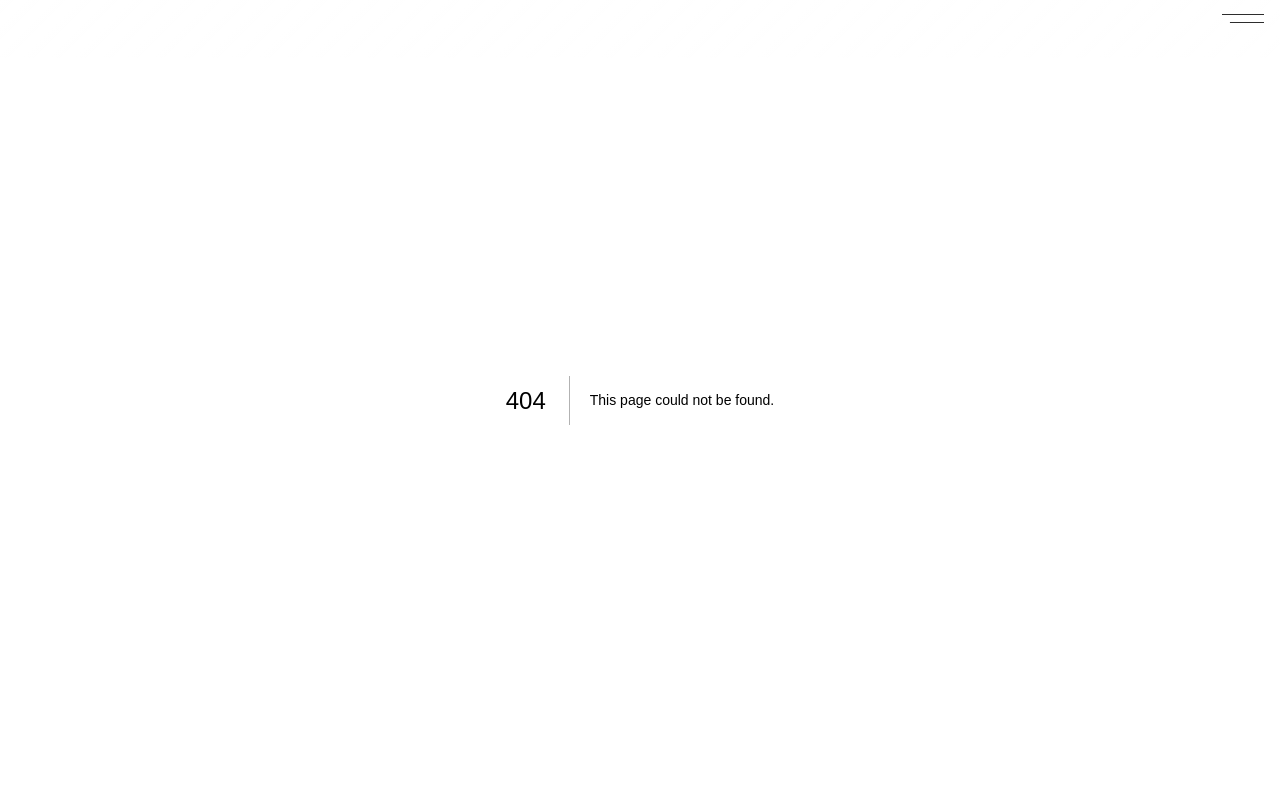
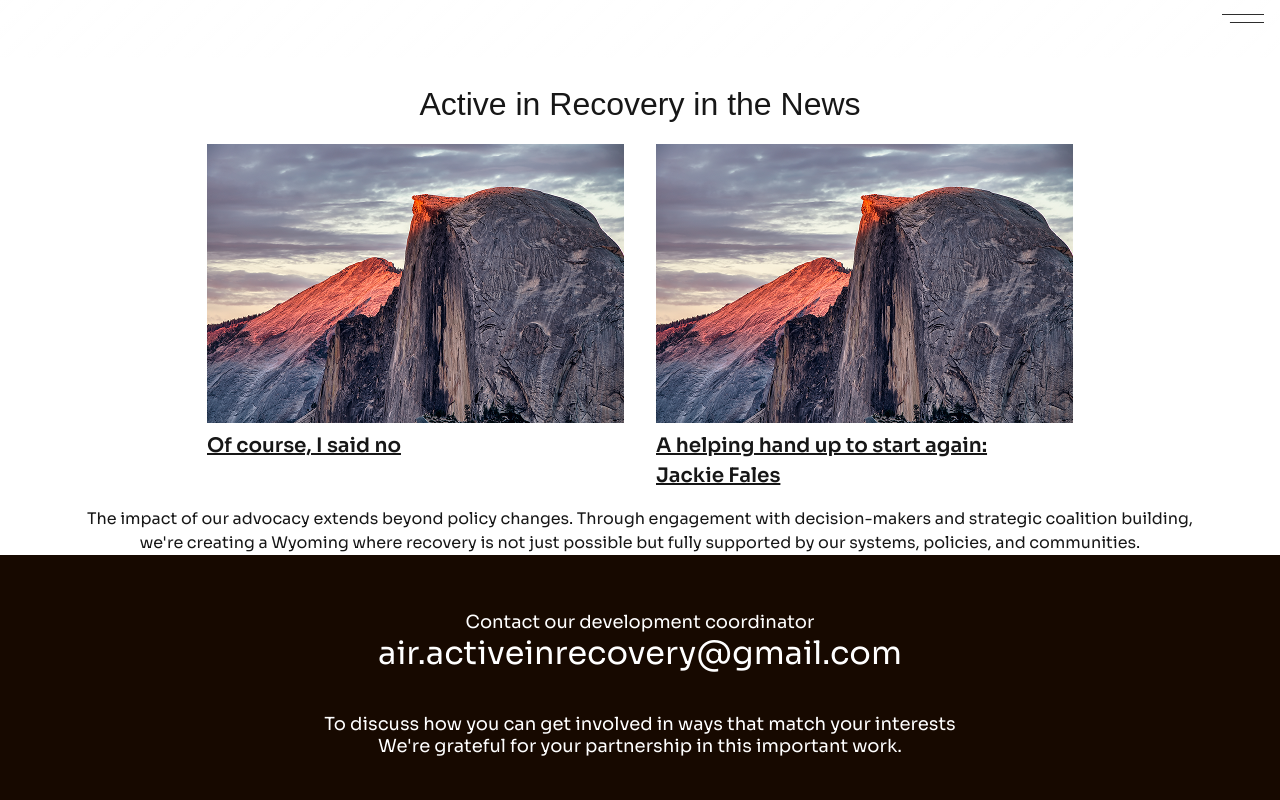
Before and after one commit to AdeJulius46/anime, a Next.js app: page /Landing/Activenews in a window 1280 px wide. Before the commit this address had no page. Shown: the top 800 px of the page. Built offline with nearby package versions, Linux system fonts and the light colour scheme; a web font is replaced by a local one.

Commit message:
Major changes added

```diff
--- /dev/null
+++ b/src/app/Landing/Activenews/page.tsx
@@ -0,0 +1,29 @@
+import React from 'react'
+
+function Activenews() {
+  return (
+    <div>
+        <div className='flex flex-col items-center gap-4 mt-20  px-4'>
+            <h1 className=' text-[24px] font-[400] md:text-[32px]'>
+              Active in Recovery in the News
+            </h1>
+            <div className='flex flex-col  md:flex-row  gap-8  px-4'>
+                <div className='flex flex-col  gap-2'>
+                    <img  src="/Frame.png"/>
+                    <p className='font-[600]  md:text-[20px] underline  cursor-pointer'>Of course, I said no</p>
+                </div>
+                <div className='flex flex-col gap-2'>
+                    <img  src="/Frame.png"/>
+                    <p className='font-[600]  md:text-[20px] underline  cursor-pointer'>A helping hand up to start again: <br/>  Jackie Fales</p>
+                </div>
+            </div>
+
+            <p className='md:w-6xl px-4 text-center '>
+                The impact of our advocacy extends beyond policy changes. Through engagement with decision-makers and strategic coalition building, we're creating a Wyoming where recovery is not just possible but fully supported by our systems, policies, and communities.
+            </p>
+        </div>
+    </div>
+  )
+}
+
+export default Activenews
--- a/src/app/Landing/Comprehensive/page.tsx
+++ b/src/app/Landing/Comprehensive/page.tsx
@@ -93,11 +93,11 @@ const Comprehensive = () => {
                   <span className="font-['Sora'] text-[#2c2c2c] text-2xl">
                     {service.number}
                   </span>
-                  <div>
+                  <div className="flex flex-col py-2">
                   <h3 className="font-serif font-[400]  text-[#2c2c2c] text-[20px] md:text-[47px] leading-tight">
                     {service.title}
                   </h3>
-                      <motion.p className="mt-10 text-[#2c2c2c] underline text-lg font-['Sora'] cursor-pointer">
+                      <motion.p className="text-start  md:mt-10 text-[#2c2c2c] underline text-lg font-['Sora'] cursor-pointer">
                     {service.subtitle}
                   </motion.p>
 
@@ -117,7 +117,7 @@ const Comprehensive = () => {
         </div>
 
         {/* Footer text */}
-        <p className="mt-10 text-[#2c2c2c] text-[18px] font-['Sora'] cursor-pointer">
+        <p className="mt-10 text-center  text-[#2c2c2c]text-[13px]  md:text-[18px] font-['Sora'] cursor-pointer">
           If you need information or support, reach out,
         </p>
         <motion.p className="text-center font-['DM_Serif_Text'] text-[#2c2c2c] text-[24px] md:text-[32px] max-w-3xl">
--- a/src/app/Landing/Money/page.tsx
+++ b/src/app/Landing/Money/page.tsx
@@ -3,7 +3,7 @@ import React from "react";
 import { motion } from "framer-motion";
 
 function Money() {
-  const words = ["Money", "Advocacy", "Builds"];
+  const words = ["Where Grit", "Meets", "Giving"];
 
   return (
     <section className="w-full relative self-center flex flex-col  items-center justify-center md:h-[100vh] bg-[url('/first.jpg')] bg-cover bg-center bg-no-repeat overflow-hidden">
--- a/src/app/page.tsx
+++ b/src/app/page.tsx
@@ -1,22 +1,18 @@
 "use client";
-
 import { useEffect, useRef } from "react";
-import { useScroll } from "framer-motion";
-import Header from "./Landing/Header/Header";
-// import Hero from "./Landing/Hero";
 import About from "./Landing/Aboutus/page";
 import Comprehensive from "./Landing/Comprehensive/page";
 import Hero from "./Landing/Hero/page";
 import Ourpartner from "./Landing/Ourpartnership/page";
 import Ourmission from "./Landing/Ourmission/page";
 import Lenis from "lenis";
-import Footer from "./Landing/Footer/page";
 import Building from "./Landing/Building/page";
 import Advocating from "./Landing/Advocating/page";
 import Believe from "./Landing/Believe/page";
 import Support from "./Landing/Support/page";
 import Money from "./Landing/Money/page";
 import Hero2 from "./Landing/Hero2/page";
+import Activenews from "./Landing/Activenews/page";
 export default function Home() {
   useEffect(()=>{
     const lenis = new Lenis();
@@ -32,17 +28,17 @@ export default function Home() {
     <div className="relative  bg-[#fff]">
       <Hero />
       <Hero2 />
-      {/* <Hero /> */}
 
         <section className="bg-[#fff]  md:mt-[-150px]">
-        <About />
+         <About />
         <Ourmission/>
         <Comprehensive />
         <Building />
         <Ourpartner />
         <Believe />
         <Advocating />
-       <Support />
+        <Activenews />
+        <Support />
        <Money />
       </section>
     </div>
```
Also changed, not shown: public/Frame.png (added).
